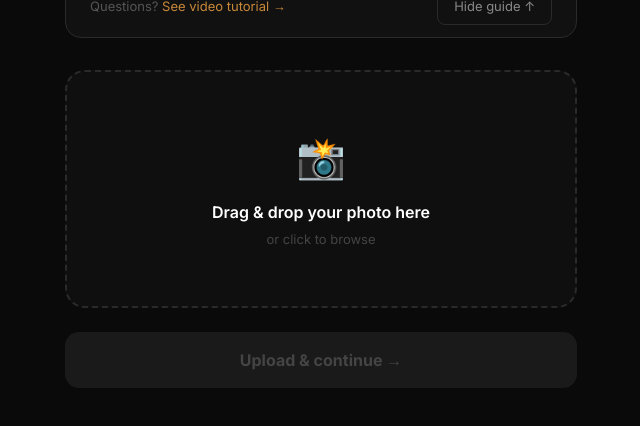
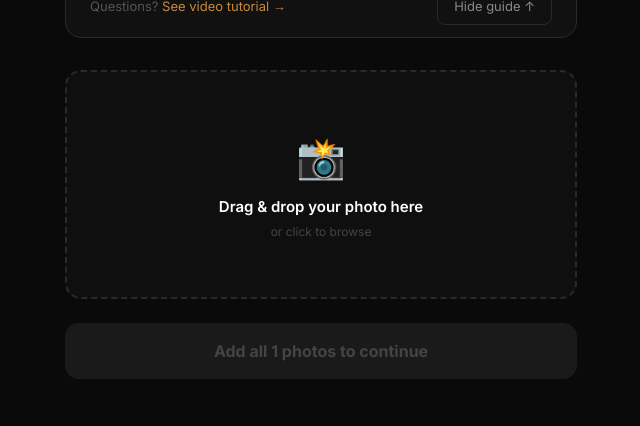
Before and after one commit to sich514/eyecanvas, a Next.js app: page /upload in a window 1280 px wide. Shown: the part 1341-1767 px from the top of the page, without its empty margins (319-959 px from the left). Built offline with nearby package versions, Linux system fonts and the light colour scheme; no server answers; a web font is replaced by a local one.

Commit message:
feat: multi-photo upload — solo=1, duo=2, trio=3, quad=4 slots

```diff
--- a/app/upload/page.tsx
+++ b/app/upload/page.tsx
@@ -20,6 +20,8 @@ const STYLE_LABELS: Record<BgStyle, string> = {
   stardust: 'Stardust Effect',
 }
 
+const EYE_LABELS = ['Left eye', 'Right eye', 'Third eye', 'Fourth eye']
+
 function UploadFlow() {
   const router = useRouter()
   const params = useSearchParams()
@@ -28,71 +30,75 @@ function UploadFlow() {
   const style = (params.get('style') ?? 'classic') as BgStyle
 
   const fmt = FORMATS.find(f => f.id === format) ?? FORMATS[0]
+  const eyeCount = fmt.eyes
   const total = BASE_PRICES[format] + (style === 'stardust' ? STARDUST_ADDON : 0)
 
-
   const [step, setStep] = useState<Step>('upload')
-  const [file, setFile] = useState<File | null>(null)
-  const [preview, setPreview] = useState<string | null>(null)
+  const [files, setFiles] = useState<(File | null)[]>(() => Array(eyeCount).fill(null))
+  const [previews, setPreviews] = useState<(string | null)[]>(() => Array(eyeCount).fill(null))
   const [uploading, setUploading] = useState(false)
   const [uploadProgress, setUploadProgress] = useState(0)
-  const [uploadResult, setUploadResult] = useState<{ upload_id: string; url: string } | null>(null)
+  const [uploadResults, setUploadResults] = useState<({ upload_id: string; url: string } | null)[]>(() => Array(eyeCount).fill(null))
   const [error, setError] = useState<string | null>(null)
   const [info, setInfo] = useState<CustomerInfo>({ name: '', email: '', line1: '', line2: '', city: '', state: '', postal_code: '', country: 'US' })
   const [checkingOut, setCheckingOut] = useState(false)
-  const inputRef = useRef<HTMLInputElement>(null)
+  const inputRefs = useRef<(HTMLInputElement | null)[]>([])
 
-  const onFileSelect = useCallback((f: File) => {
+  const allFilesSelected = files.every(f => f !== null)
+
+  const onFileSelect = useCallback((f: File, idx: number) => {
     setError(null)
     if (!['image/jpeg', 'image/png', 'image/webp'].includes(f.type)) {
-
       setError('Please upload a JPG, PNG, or WebP image.')
       return
     }
     if (f.size > 20 * 1024 * 1024) {
-
       setError('File must be under 20 MB.')
       return
     }
-
-    setFile(f)
-    setPreview(URL.createObjectURL(f))
+    setFiles(prev => { const next = [...prev]; next[idx] = f; return next })
+    setPreviews(prev => { const next = [...prev]; next[idx] = URL.createObjectURL(f); return next })
   }, [])
 
-  const onDrop = useCallback((e: React.DragEvent) => {
+  const onDrop = useCallback((e: React.DragEvent, idx: number) => {
     e.preventDefault()
     const f = e.dataTransfer.files[0]
-    if (f) onFileSelect(f)
+    if (f) onFileSelect(f, idx)
   }, [onFileSelect])
 
+  const removeFile = (idx: number) => {
+    setFiles(prev => { const next = [...prev]; next[idx] = null; return next })
+    setPreviews(prev => { const next = [...prev]; next[idx] = null; return next })
+    setUploadResults(prev => { const next = [...prev]; next[idx] = null; return next })
+  }
+
   const handleUpload = async () => {
-    if (!file) return
+    if (!allFilesSelected) return
     setUploading(true)
-    setUploadProgress(20)
+    setError(null)
+    const results: ({ upload_id: string; url: string } | null)[] = Array(eyeCount).fill(null)
+    try {
+      for (let i = 0; i < eyeCount; i++) {
+        setUploadProgress(Math.round((i / eyeCount) * 80))
         const fd = new FormData()
-    fd.append('file', file)
-    try {
-      setUploadProgress(50)
+        fd.append('file', files[i]!)
         const res = await fetch('/api/upload', { method: 'POST', body: fd })
-      setUploadProgress(85)
         const data = await res.json()
-      if (!res.ok) {
-
-        setError(data.error || 'Upload failed'); setUploading(false); return
+        if (!res.ok) { setError(data.error || 'Upload failed'); setUploading(false); return }
+        results[i] = data
       }
+      setUploadProgress(100)
+      setUploadResults(results)
       track('photo_upload_success', { format, style })
-      setUploadResult(data)
-      setUploadProgress(100)
       setTimeout(() => { setUploading(false); setStep('details') }, 400)
     } catch {
-
       setError('Upload failed. Please try again.')
       setUploading(false)
     }
   }
 
   const handleCheckout = async () => {
-    if (!uploadResult) return
+    if (uploadResults.some(r => !r)) return
     setCheckingOut(true)
     setError(null)
     try {
@@ -102,8 +108,9 @@ function UploadFlow() {
         body: JSON.stringify({
           format,
           style,
-          upload_id: uploadResult.upload_id,
-          original_image_url: uploadResult.url,
+          upload_id: uploadResults[0]!.upload_id,
+          original_image_url: uploadResults[0]!.url,
+          extra_image_urls: uploadResults.slice(1).map(r => r!.url),
           customer_name: info.name,
           customer_email: info.email,
           shipping_address: { line1: info.line1, line2: info.line2, city: info.city, state: info.state, postal_code: info.postal_code, country: info.country },
@@ -140,10 +147,7 @@ function UploadFlow() {
           padding: '14px 18px', marginBottom: 32,
         }}>
           <div style={{ display: 'flex', alignItems: 'center', gap: 12 }}>
-            <div style={{
-              width: 40, height: 40, borderRadius: 8, overflow: 'hidden', flexShrink: 0,
-              border: '1px solid #2a2a2a',
-            }}>
+            <div style={{ width: 40, height: 40, borderRadius: 8, overflow: 'hidden', flexShrink: 0, border: '1px solid #2a2a2a' }}>
               <img
                 src={`/order/${format}/classic.${format === 'solo' ? 'png' : 'jpg'}`}
                 alt=""
@@ -198,40 +202,77 @@ function UploadFlow() {
         {step === 'upload' && (
           <div>
             <h1 style={{ fontSize: 24, fontWeight: 700, margin: '0 0 6px', fontFamily: 'var(--font-playfair), Georgia, serif' }}>
-              Upload your eye photo
+              Upload {eyeCount === 1 ? 'your eye photo' : `${eyeCount} eye photos`}
             </h1>
-            <p style={{ color: '#555', fontSize: 14, margin: '0 0 28px' }}>JPG, PNG, or WebP · max 20 MB · close-up works best</p>
+            <p style={{ color: '#555', fontSize: 14, margin: '0 0 28px' }}>
+              {eyeCount === 1
+                ? 'JPG, PNG, or WebP · max 20 MB · close-up works best'
+                : `One close-up per eye · JPG, PNG, or WebP · max 20 MB each`}
+            </p>
 
             <UploadGuide />
 
-            {!file ? (
+            {/* Upload slots */}
+            <div style={{ display: 'flex', flexDirection: 'column', gap: 16 }}>
+              {Array.from({ length: eyeCount }).map((_, idx) => (
+                <div key={idx}>
+                  {eyeCount > 1 && (
+                    <div style={{ display: 'flex', alignItems: 'center', gap: 8, marginBottom: 8 }}>
+                      <div style={{
+                        width: 24, height: 24, borderRadius: '50%', background: files[idx] ? '#C8883A' : '#1e1e1e',
+                        border: files[idx] ? 'none' : '1px solid #2a2a2a',
+                        display: 'flex', alignItems: 'center', justifyContent: 'center',
+                        fontSize: 11, fontWeight: 700, color: files[idx] ? '#0a0a0a' : '#444',
+                        transition: 'all 200ms',
+                      }}>
+                        {files[idx] ? '✓' : idx + 1}
+                      </div>
+                      <span style={{ fontSize: 13, fontWeight: 600, color: files[idx] ? '#fff' : '#555' }}>
+                        {EYE_LABELS[idx] ?? `Eye ${idx + 1}`}
+                      </span>
+                    </div>
+                  )}
+
+                  {!files[idx] ? (
                     <div
-                onDrop={onDrop}
+                      onDrop={e => onDrop(e, idx)}
                       onDragOver={e => e.preventDefault()}
-                onClick={() => inputRef.current?.click()}
+                      onClick={() => inputRefs.current[idx]?.click()}
                       style={{
-                  border: '2px dashed #2a2a2a', borderRadius: 20, padding: '56px 24px',
+                        border: '2px dashed #2a2a2a', borderRadius: 16,
+                        padding: eyeCount === 1 ? '56px 24px' : '28px 24px',
                         textAlign: 'center', cursor: 'pointer', transition: 'all 200ms ease',
                         background: '#0f0f0f',
                       }}
                       onMouseEnter={e => { (e.currentTarget as HTMLDivElement).style.borderColor = '#C8883A'; (e.currentTarget as HTMLDivElement).style.background = 'rgba(200,136,58,0.04)' }}
                       onMouseLeave={e => { (e.currentTarget as HTMLDivElement).style.borderColor = '#2a2a2a'; (e.currentTarget as HTMLDivElement).style.background = '#0f0f0f' }}
                     >
-                <div style={{ fontSize: 40, marginBottom: 12 }}>📸</div>
-                <p style={{ fontWeight: 600, color: '#fff', marginBottom: 6 }}>Drag & drop your photo here</p>
-                <p style={{ fontSize: 13, color: '#444', margin: 0 }}>or click to browse</p>
-                <input ref={inputRef} type="file" accept="image/jpeg,image/png,image/webp" style={{ display: 'none' }} onChange={e => e.target.files?.[0] && onFileSelect(e.target.files[0])} />
+                      <div style={{ fontSize: eyeCount === 1 ? 40 : 28, marginBottom: 8 }}>📸</div>
+                      <p style={{ fontWeight: 600, color: '#fff', marginBottom: 4, fontSize: eyeCount === 1 ? 15 : 14 }}>
+                        {eyeCount === 1 ? 'Drag & drop your photo here' : `Drop photo of ${EYE_LABELS[idx] ?? `eye ${idx + 1}`}`}
+                      </p>
+                      <p style={{ fontSize: 12, color: '#444', margin: 0 }}>or click to browse</p>
+                      <input
+                        ref={el => { inputRefs.current[idx] = el }}
+                        type="file"
+                        accept="image/jpeg,image/png,image/webp"
+                        style={{ display: 'none' }}
+                        onChange={e => e.target.files?.[0] && onFileSelect(e.target.files[0], idx)}
+                      />
                     </div>
                   ) : (
                     <div>
-                <div style={{ borderRadius: 16, overflow: 'hidden', border: '1px solid #2a2a2a', marginBottom: 12 }}>
-                  <img src={preview!} alt="Preview" style={{ width: '100%', maxHeight: 320, objectFit: 'cover', display: 'block' }} />
+                      <div style={{ borderRadius: 12, overflow: 'hidden', border: '1px solid #2a2a2a', marginBottom: 6 }}>
+                        <img src={previews[idx]!} alt={`Eye ${idx + 1}`} style={{ width: '100%', maxHeight: eyeCount === 1 ? 320 : 180, objectFit: 'cover', display: 'block' }} />
                       </div>
-                <button onClick={() => { setFile(null); setPreview(null) }} style={{ background: 'none', border: 'none', color: '#444', fontSize: 13, cursor: 'pointer', padding: 0 }}>
+                      <button onClick={() => removeFile(idx)} style={{ background: 'none', border: 'none', color: '#444', fontSize: 12, cursor: 'pointer', padding: 0 }}>
                         Remove and choose another
                       </button>
                     </div>
                   )}
+                </div>
+              ))}
+            </div>
 
             {uploading && (
               <div style={{ marginTop: 20 }}>
@@ -246,16 +287,16 @@ function UploadFlow() {
 
             <button
               onClick={handleUpload}
-              disabled={!file || uploading}
+              disabled={!allFilesSelected || uploading}
               style={{
                 marginTop: 24, width: '100%', padding: '16px', borderRadius: 14, border: 'none',
-                background: !file || uploading ? '#1a1a1a' : 'linear-gradient(135deg,#d4922a,#C8883A)',
-                color: !file || uploading ? '#444' : '#0a0a0a',
-                fontSize: 16, fontWeight: 700, cursor: !file || uploading ? 'not-allowed' : 'pointer',
+                background: !allFilesSelected || uploading ? '#1a1a1a' : 'linear-gradient(135deg,#d4922a,#C8883A)',
+                color: !allFilesSelected || uploading ? '#444' : '#0a0a0a',
+                fontSize: 16, fontWeight: 700, cursor: !allFilesSelected || uploading ? 'not-allowed' : 'pointer',
                 transition: 'all 200ms ease',
               }}
             >
-              {uploading ? 'Uploading…' : 'Upload & continue →'}
+              {uploading ? 'Uploading…' : allFilesSelected ? 'Upload & continue →' : `Add all ${eyeCount} photos to continue`}
             </button>
           </div>
         )}
```
Lines whose indentation alone changed are shown as unchanged.
